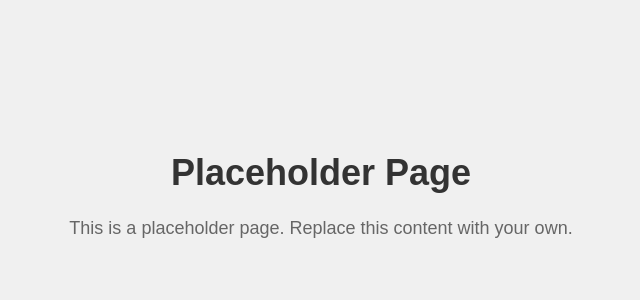
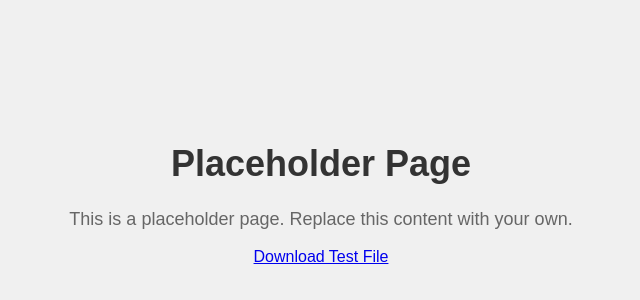
Before and after one commit to Bernd-Slagter/Placeholder, a plain HTML site: page index.html in a window 1280 px wide. Shown: the part 208-508 px from the top of the page, without its empty margins (319-959 px from the left). Drawn offline with Linux system fonts and the light colour scheme.

Commit message:
testbestand toegevoegd

```diff
--- a/index.html
+++ b/index.html
@@ -32,6 +32,7 @@
     <div class="container">
         <h1>Placeholder Page</h1>
         <p>This is a placeholder page. Replace this content with your own.</p>
+        <a href="Testbestand.pdf" download>Download Test File</a>
     </div>
 </body>
 </html>
```
Also changed, not shown: 1 other file.
